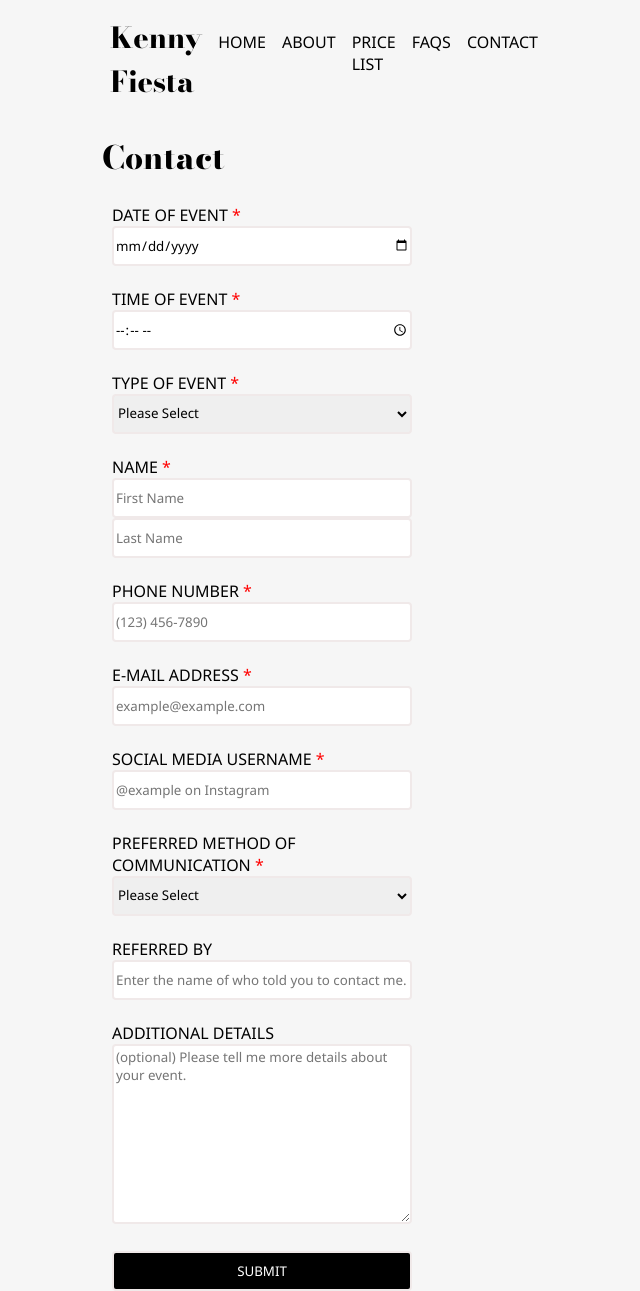
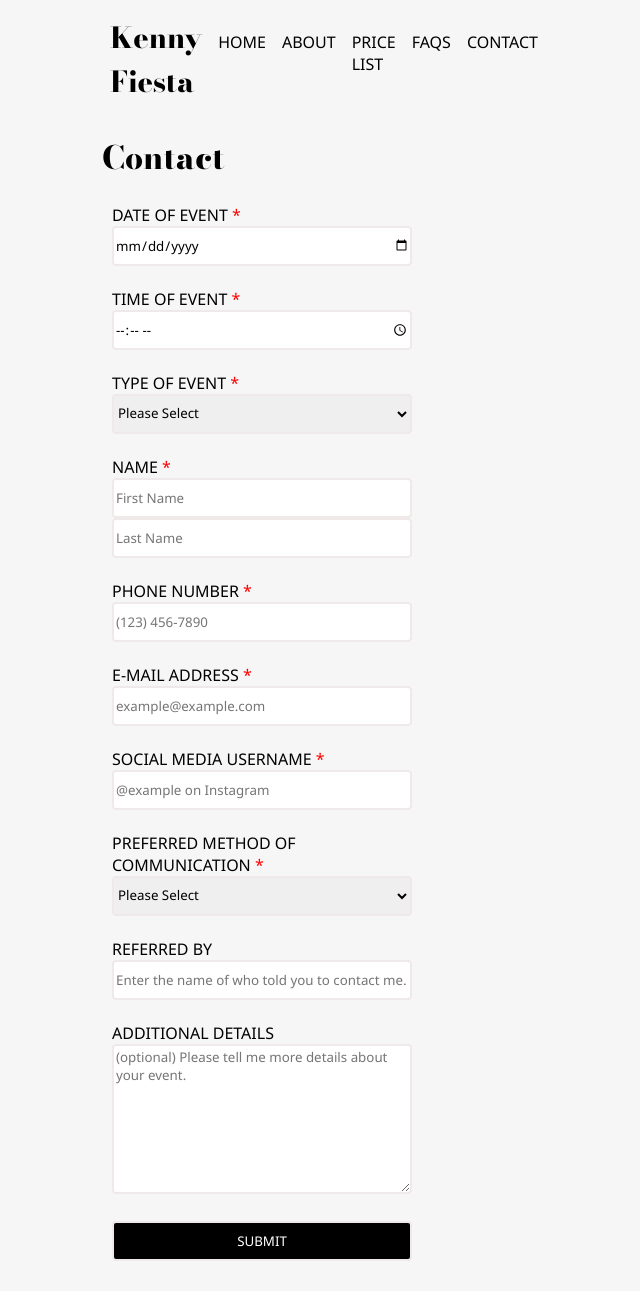
Before and after one commit to PrimeCoder05/kenny-fiesta, a React (Create React App) app: page / in a window 1280 px wide. Shown: the whole page, without its empty margins (378-1018 px from the left). After the commit the page ends 1261 px from the top, so only its background shows below. Built offline with nearby package versions, Linux system fonts and the light colour scheme.

Commit message:
adjust textarea height

```diff
--- a/src/App.css
+++ b/src/App.css
@@ -48,7 +48,7 @@ select {
 
 textarea {
 	width: 300px;
-	height: 180px;
+	height: 150px;
 	border: solid #f0e9e9 2px;
 	border-radius: 4px;
 }
```
